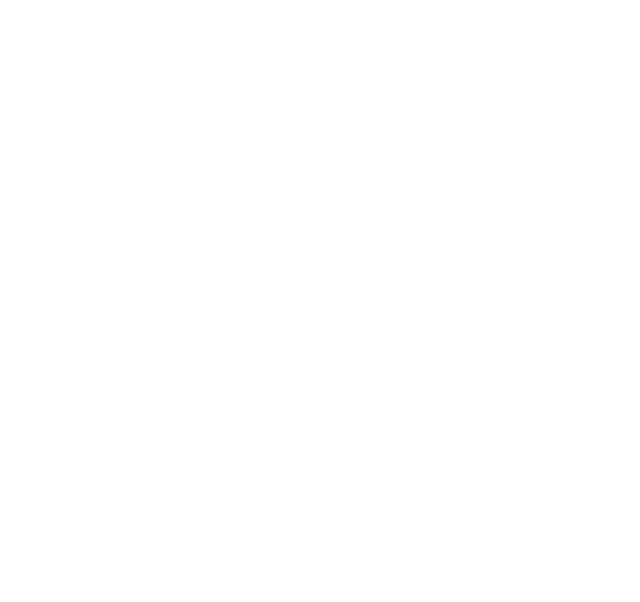
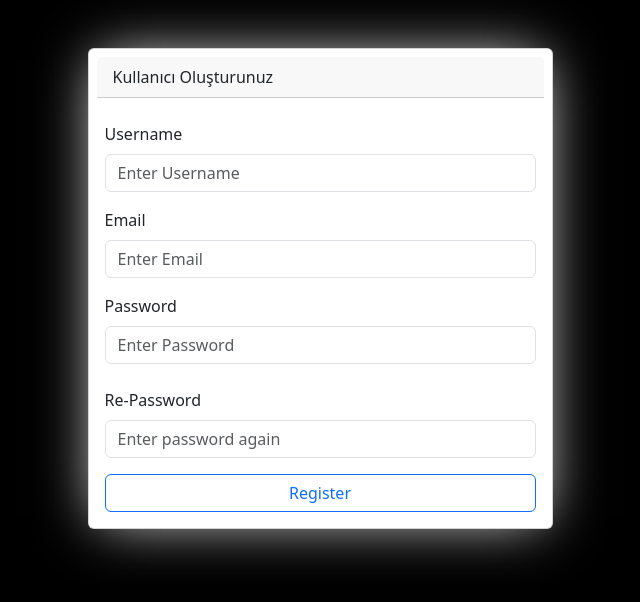
Before and after one commit to VeyselGaziDuran/JS-Experiment-Board, a plain HTML site: page FormValidatorApp/index.html in a window 1280 px wide. Shown: the whole page, without its empty margins (320-960 px from the left). Drawn offline with nearby package versions, Linux system fonts and the light colour scheme.

Commit message:
html form

```diff
--- a/FormValidatorApp/index.html
+++ b/FormValidatorApp/index.html
@@ -4,11 +4,48 @@
     <meta charset="UTF-8">
     <meta http-equiv="X-UA-Compatible" content="IE=edge">
     <meta name="viewport" content="width=device-width, initial-scale=1.0">
-    <title>FormValidator</title>
+    <title>Form Validator</title>
+    <link href="https://cdn.jsdelivr.net/npm/bootstrap@5.3.0-alpha3/dist/css/bootstrap.min.css" rel="stylesheet" integrity="sha384-KK94CHFLLe+nY2dmCWGMq91rCGa5gtU4mk92HdvYe+M/SXH301p5ILy+dN9+nJOZ" crossorigin="anonymous">
+    <link rel="stylesheet" href="style.css">
 </head>
 <body>
 
+    <div class="container my-5 d-flex justify-content-center">
+        <div class="col-5">
+            <div class="card">
+                <div class="card-header m-2" >Kullanıcı Oluşturunuz</div>
+                <div class="card-body">
+                    <div class="form-group">
+                        <label for="username" class="mb-2">Username</label>
+                        <input type="text" class="form-control" id="username" placeholder="Enter Username">
+                        <div></div>
+                    </div>
+                    <div class="form-group mt-3">
+                        <label for="email" class="mb-2">Email</label>
+                        <input type="email" class="form-control" id="email" placeholder="Enter Email">
+                        <div></div>
+                    </div>
+                    <div class="form-group mt-3">
+                        <label for="password" class="mb-2">Password</label>
+                        <input type="password" class="form-control" id="password" placeholder="Enter Password">
+                        <div></div>
+                    </div>
+                    <div class="form-group mt-4">
+                        <label for="repassword" class="mb-2">Re-Password</label>
+                        <input type="password" class="form-control" id="repassword" placeholder="Enter password again">
+                        <div></div>
+                    </div>
+                    <button type="submit" class="btn btn-outline-primary w-100 mt-3">Register</button>
+                </div>
+            </div>
+        </div>
+    </div>
+
+
+
+
 
     <script src="script.js"></script>
+    <script src="https://cdn.jsdelivr.net/npm/bootstrap@5.3.0-alpha3/dist/js/bootstrap.bundle.min.js" integrity="sha384-ENjdO4Dr2bkBIFxQpeoTz1HIcje39Wm4jDKdf19U8gI4ddQ3GYNS7NTKfAdVQSZe" crossorigin="anonymous"></script>
 </body>
 </html>
--- /dev/null
+++ b/FormValidatorApp/style.css
@@ -0,0 +1,7 @@
+body{
+    background-color: black;
+}
+
+.card{
+    box-shadow: 0px 0px 55px -11px rgb(253, 252, 252);
+}
```
